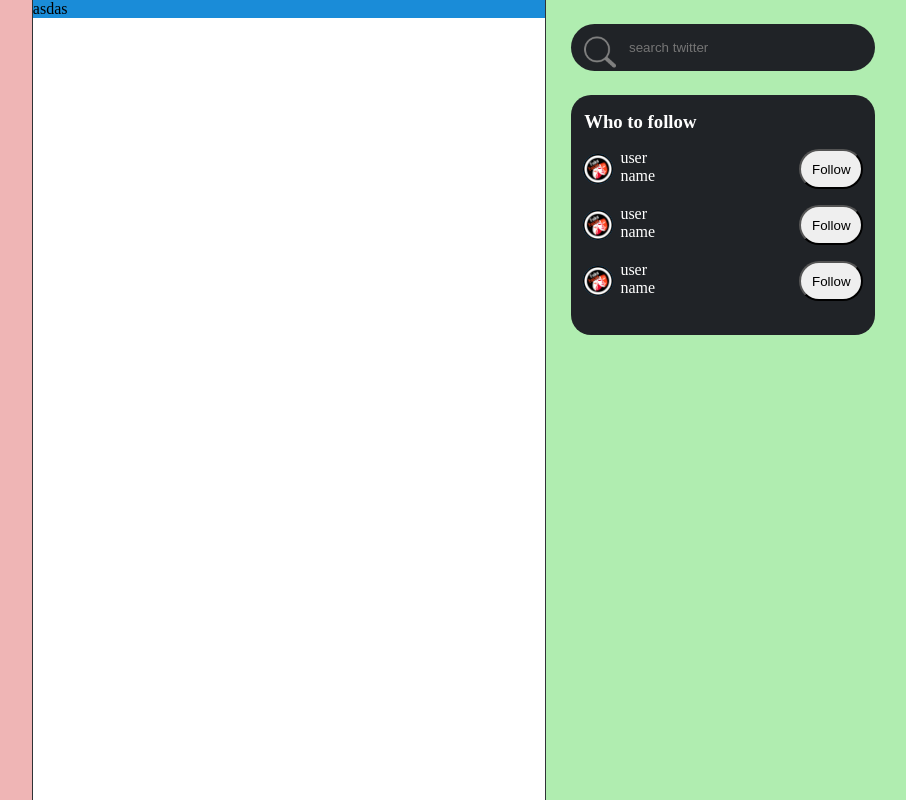
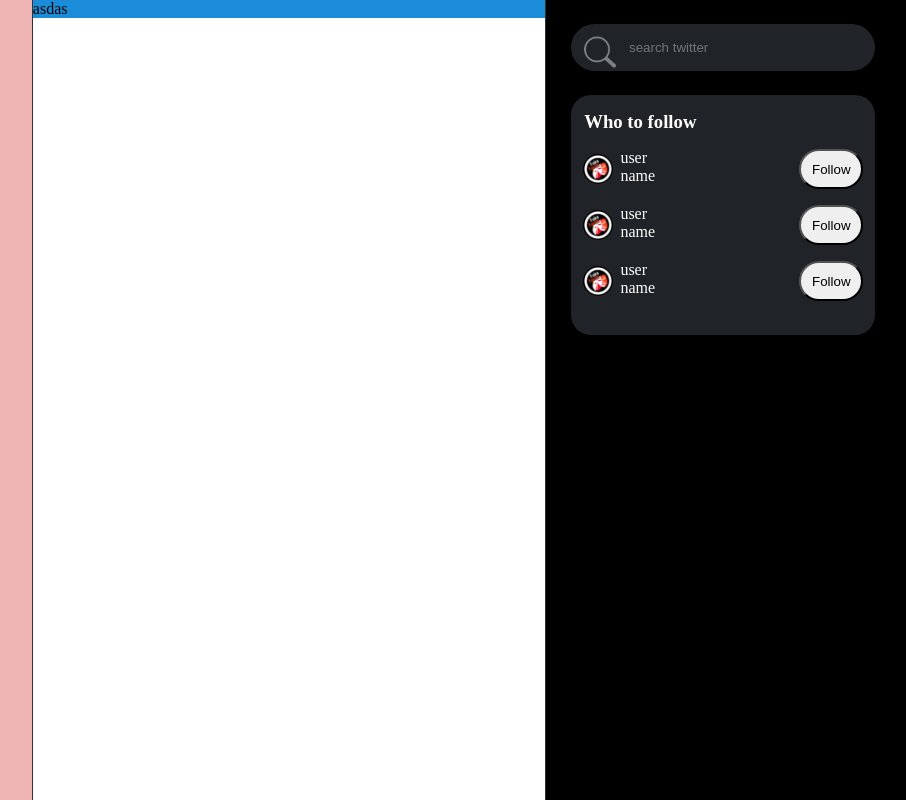
Before and after one commit to HousamKak/twitter-cloning, a PHP site: page /home-page/homepage.html in a window 1280 px wide. Shown: the whole page, without its empty margins (300-1206 px from the left). Run offline with PHP 8.4, Linux system fonts and the light colour scheme.

Commit message:
rightside

```diff
--- a/Frontend/styles/style.css
+++ b/Frontend/styles/style.css
@@ -338,7 +338,7 @@ label {
 }
 
 .right-side {
-  background-color: rgb(176, 237, 176);
+  background-color: black;
   width: 34%;
   height: 100vh;
   position: fixed;
@@ -412,7 +412,7 @@ label {
   width: 30px;
   border-radius: 50px;
   border: none;
-  background-color: #1a8cd8;
+  /* background-color: #1a8cd8; */
   margin-right: 7px;
   margin-top: 5px;
 }
```
